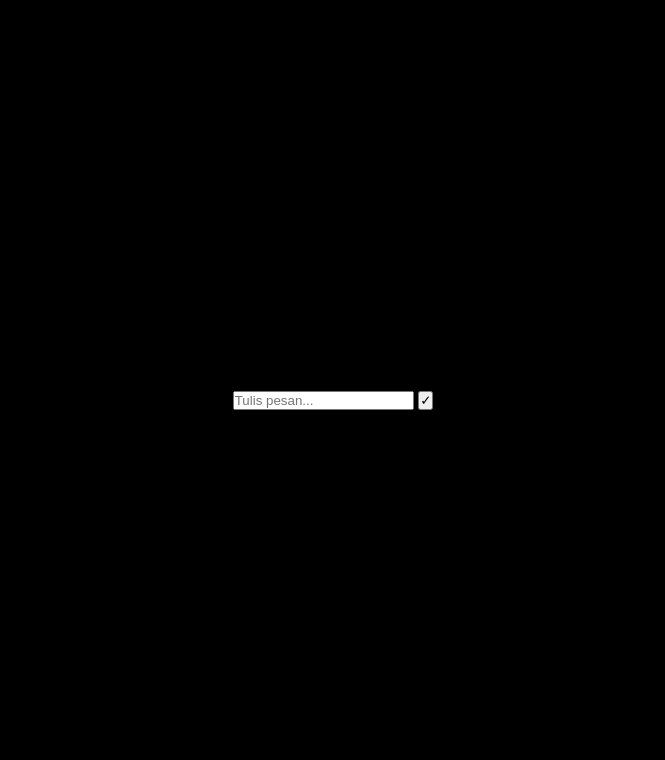
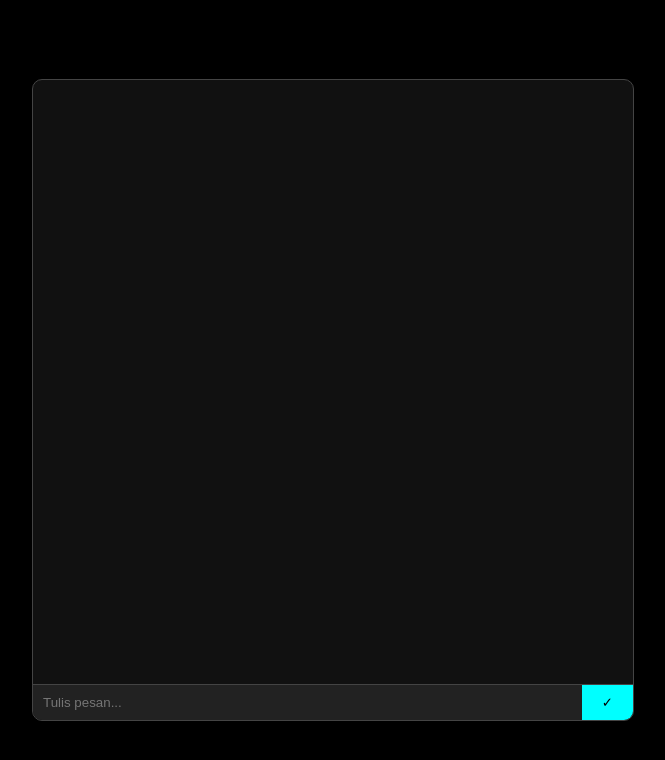
Before and after one commit to azhifami/website, a plain HTML site: page index.html in a window 1280 px wide. Shown: the whole page, without its empty margins (307-972 px from the left). Drawn offline with Linux system fonts and the light colour scheme.

Commit message:
Update style.css

```diff
--- a/css/style.css
+++ b/css/style.css
@@ -1,15 +1,71 @@
-* {
+body {
   margin: 0;
-  padding: 0;
-  box-sizing: border-box;
+  background-color: #000;
+  color: #fff;
   font-family: Arial, sans-serif;
+  display: flex;
+  justify-content: center;
+  align-items: center;
+  height: 100vh;
 }
 
-body {
-  background-color: #000;
+.chat-container {
+  width: 90%;
+  max-width: 600px;
+  height: 80%;
+  border: 1px solid #444;
+  display: flex;
+  flex-direction: column;
+  background-color: #111;
+  border-radius: 10px;
+  overflow: hidden;
+}
+
+#chat-box {
+  flex: 1;
+  padding: 10px;
+  overflow-y: auto;
+}
+
+.message {
+  margin: 5px 0;
+}
+
+.user {
+  text-align: right;
+  color: #0f0;
+}
+
+.bot {
+  text-align: left;
+  color: #0ff;
+}
+
+#chat-form {
+  display: flex;
+  border-top: 1px solid #444;
+}
+
+#user-input {
+  flex: 1;
+  padding: 10px;
+  border: none;
+  background-color: #222;
   color: #fff;
-  height: 100vh;
-  display: flex;
-  align-items: center;
-  justify-content: center;
 }
+
+#user-input:focus {
+  outline: none;
+}
+
+button {
+  padding: 10px 20px;
+  border: none;
+  background-color: #0ff;
+  color: #000;
+  cursor: pointer;
+}
+
+button:hover {
+  background-color: #0cc;
+}
```
